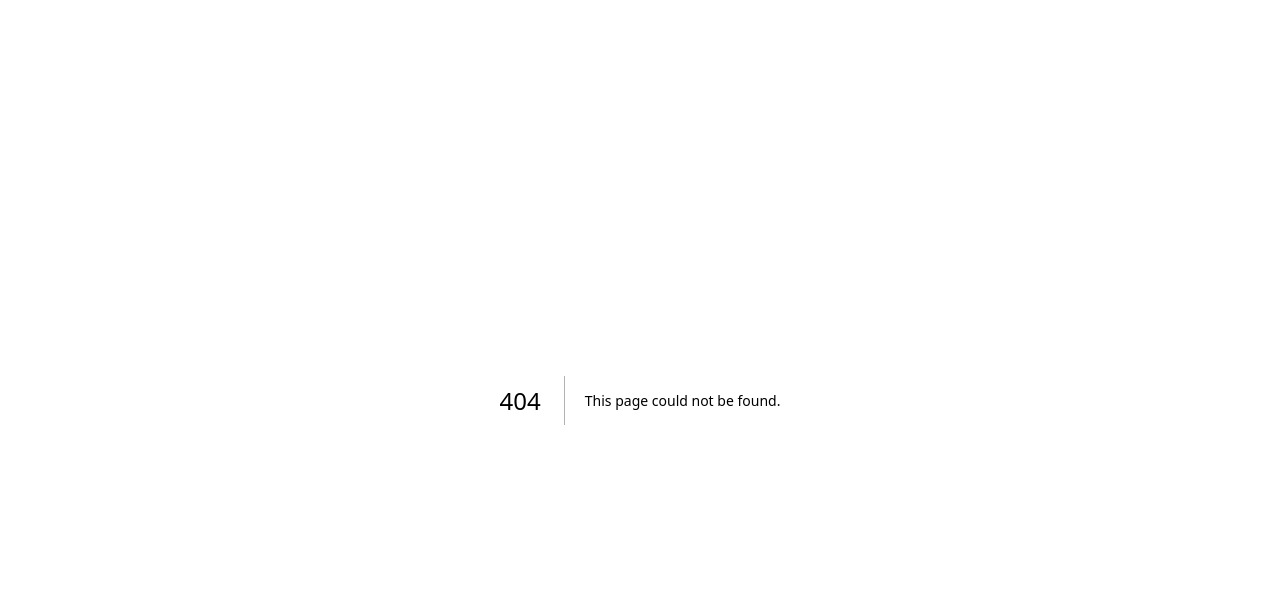
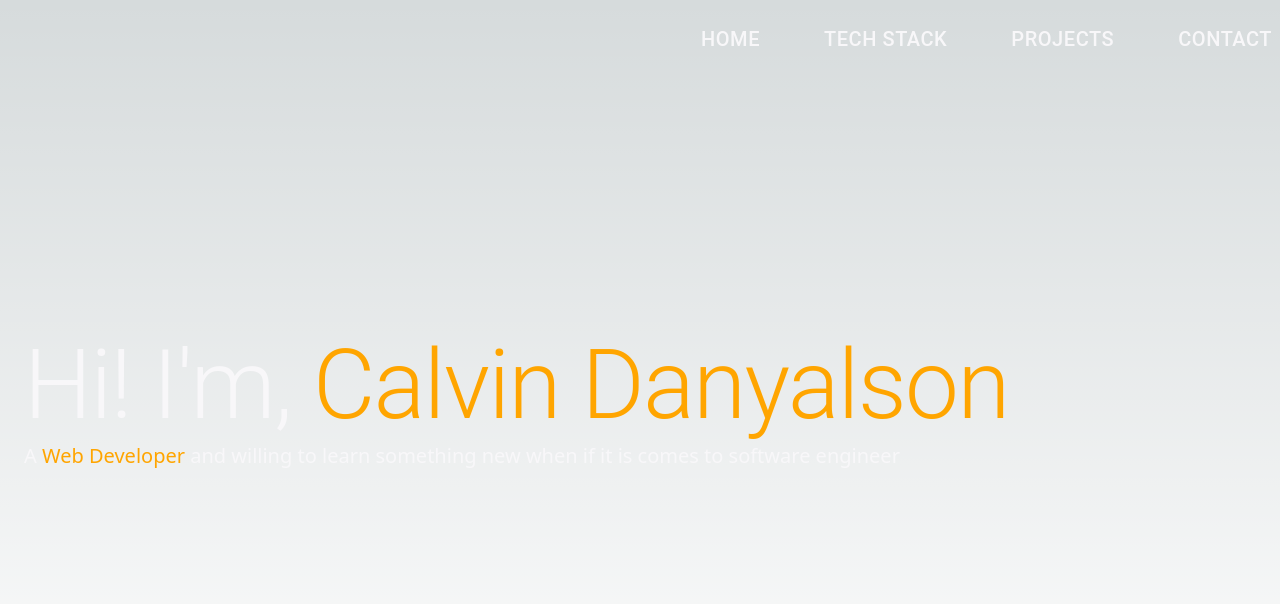
Before and after one commit to calvindany/portofolio-2024, a Next.js app: page /home in a window 1280 px wide. Before the commit this address had no page. Shown: the top 604 px of the page. Built offline with nearby package versions, Linux system fonts and the light colour scheme.

Commit message:
added: hero section for home page
Additional:
- Improve metadata object on home page
- Delete unused code on main layout file

```diff
--- /dev/null
+++ b/src/app/home/_parts/hero.jsx
@@ -0,0 +1,25 @@
+"use client";
+
+import { Box, Typography } from "@mui/material";
+import { ChakraPetch } from "@/components/Fonts";
+
+const Hero = () => {
+  return (
+    <>
+      <Box className="flex flex-col justify-center h-[100vh]">
+        <Typography
+          variant="h1"
+          className={`${ChakraPetch.ChakraPetchBold.className} text-large text-default`}
+        >
+          Hi! I'm, <span className="text-highlight">Calvin Danyalson</span>
+        </Typography>
+        <Typography variant="p" className="text-medium text-default">
+          A <span className="text-highlight">Web Developer</span> and willing to
+          learn something new when if it is comes to software engineer
+        </Typography>
+      </Box>
+    </>
+  );
+};
+
+export default Hero;
--- /dev/null
+++ b/src/app/home/layout.jsx
@@ -0,0 +1,8 @@
+import { metadata } from "../layout";
+
+const Home = ({ children }) => {
+  metadata.title = "Home Landing";
+  return <>{children}</>;
+};
+
+export default Home;
--- /dev/null
+++ b/src/app/home/page.jsx
@@ -0,0 +1,13 @@
+"use client";
+
+import Hero from "./_parts/hero";
+
+const Home = () => {
+  return (
+    <>
+      <Hero />
+    </>
+  );
+};
+
+export default Home;
--- a/src/app/layout.js
+++ b/src/app/layout.js
@@ -1,7 +1,7 @@
-import { Inter } from "next/font/google";
+import { NavBar } from "@/components/Layout";
+import { Container } from "@mui/material";
+
 import "./globals.css";
-
-const inter = Inter({ subsets: ["latin"] });
 
 export const metadata = {
   title: "Create Next App",
@@ -11,7 +11,12 @@ export const metadata = {
 export default function RootLayout({ children }) {
   return (
     <html lang="en">
-      <body className={inter.className}>{children}</body>
+      <body>
+        <Container maxWidth="xl">
+          <NavBar />
+          {children}
+        </Container>
+      </body>
     </html>
   );
 }
```
